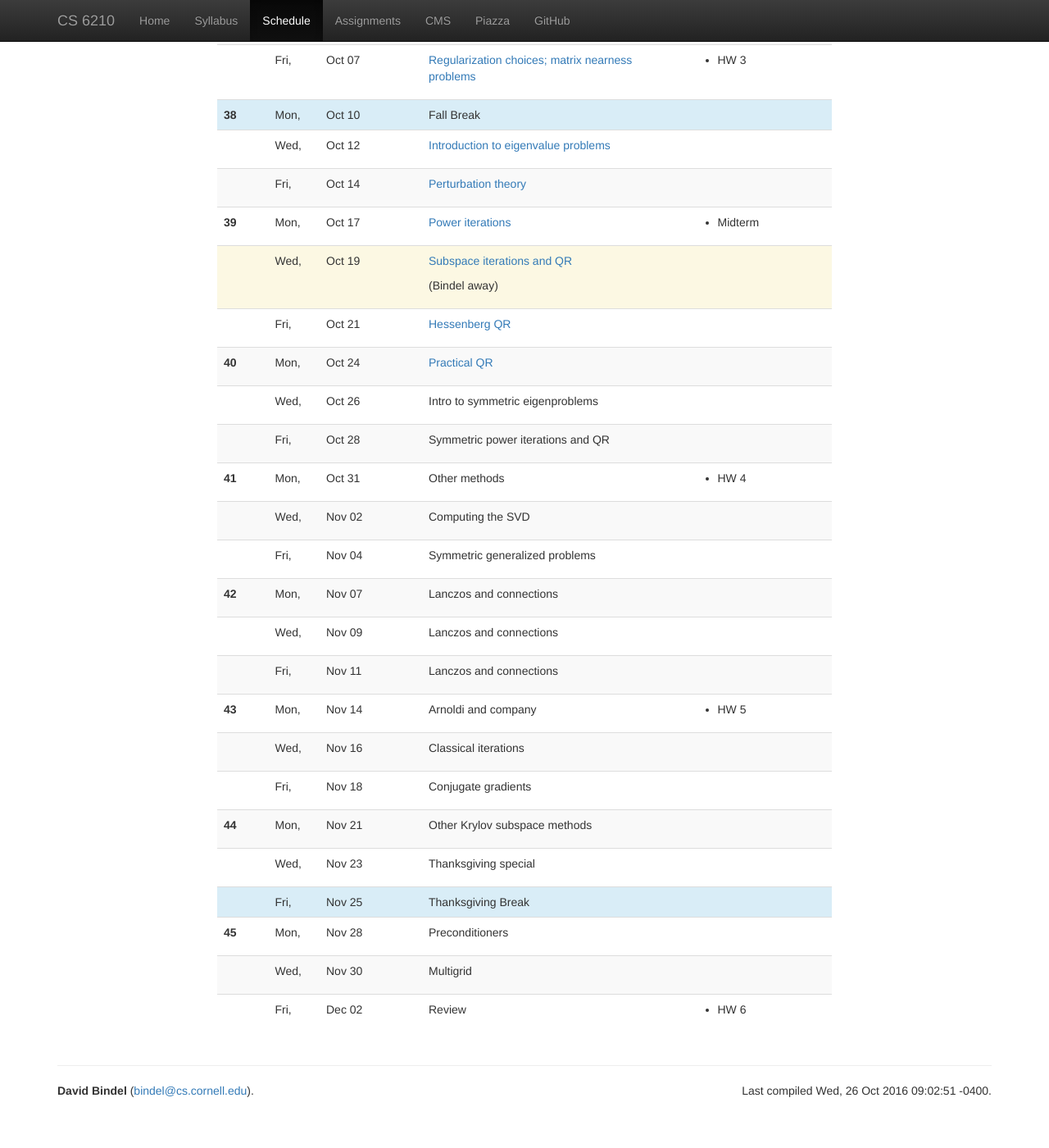
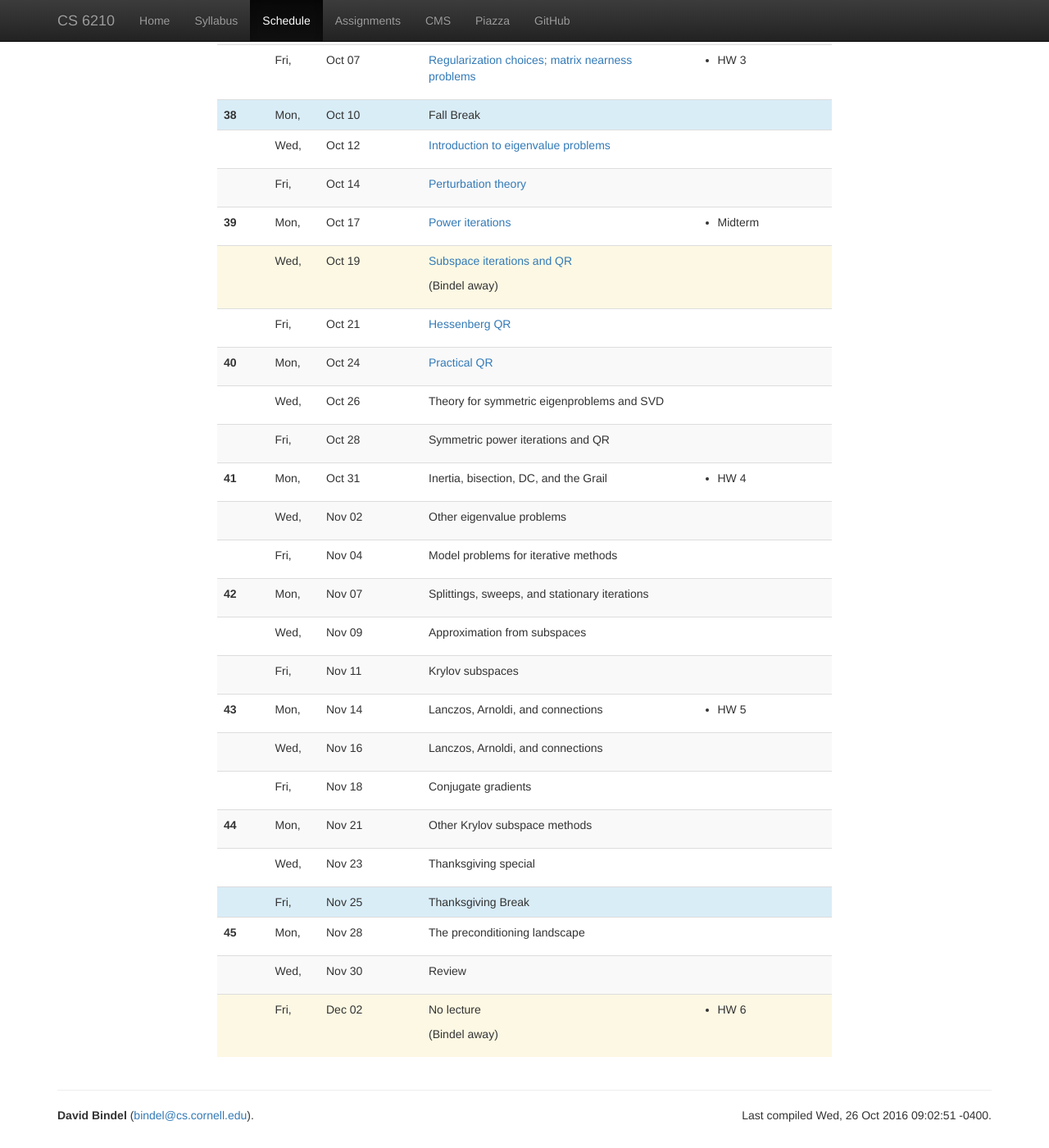
Before and after one commit to dbindel/cs6210-f16, a Jekyll site: the page built from web/schedule.html, in a window 1280 px wide and 1400 px high, scrolled down 1106 px. Shown: the whole window at 82% size. Built offline with Jekyll 4.4.1, drawn with Linux system fonts in a browser that asks for light colours; nearby versions of some CDN libraries; before the commit the page ends 2476 px from its top, so only the background shows below that.

Commit message:
Revised lecture schedule.

```diff
--- a/web/_data/lectures.yml
+++ b/web/_data/lectures.yml
@@ -150,7 +150,7 @@
   notes: 2016-10-24.pdf
 -
   date: 2016-10-26
-  info: Intro to symmetric eigenproblems
+  info: Theory for symmetric eigenproblems and SVD
 -
   date: 2016-10-28
   info: Symmetric power iterations and QR
@@ -160,38 +160,38 @@
 #
 -
   date: 2016-10-31
-  info: Other methods
+  info: Inertia, bisection, DC, and the Grail
   hw: HW 4
 -
   date: 2016-11-02
-  info: Computing the SVD
+  info: Other eigenvalue problems
 -
   date: 2016-11-04
-  info: Symmetric generalized problems
+  info: Model problems for iterative methods
 #
 # ==================
 # Week 12
 #
 -
   date: 2016-11-07
-  info: Lanczos and connections
+  info: Splittings, sweeps, and stationary iterations
 -
   date: 2016-11-09
-  info: Lanczos and connections
+  info: Approximation from subspaces
 -
   date: 2016-11-11
-  info: Lanczos and connections
+  info: Krylov subspaces
 #
 # ==================
 # Week 13
 #
 -
   date: 2016-11-14
-  info: Arnoldi and company
+  info: Lanczos, Arnoldi, and connections
   hw: HW 5
 -
   date: 2016-11-16
-  info: Classical iterations
+  info: Lanczos, Arnoldi, and connections
 -
   date: 2016-11-18
   info: Conjugate gradients
@@ -214,11 +214,12 @@
 #
 -
   date: 2016-11-28
-  info: Preconditioners
+  info: The preconditioning landscape
 -
   date: 2016-11-30
-  info: Multigrid
+  info: Review
 -
   date: 2016-12-02
-  info: Review
+  info: No lecture
+  travel: Bindel at NYU
   hw: HW 6
```
Also changed, not shown: 1 other file.
